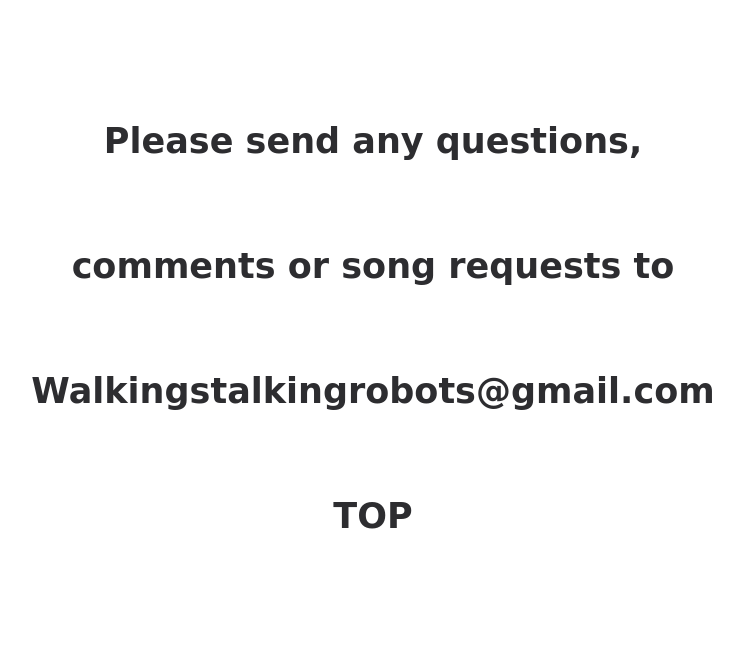
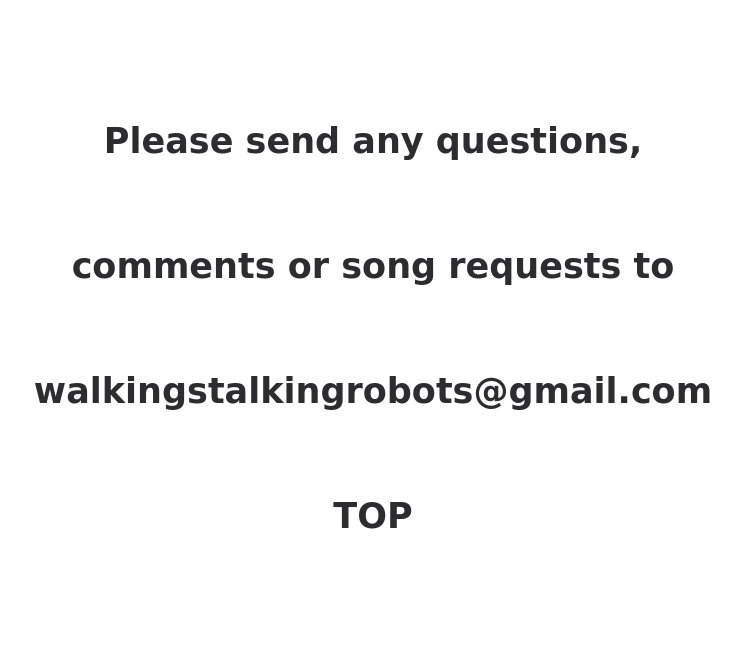
Before and after one commit to phubbard67/WSR_Website, a plain HTML site: page website/homePage.html in a window 1280 px wide. Shown: the part 3025-3674 px from the top of the page, without its empty margins (267-1010 px from the left). Drawn offline with nearby package versions, Linux system fonts and the light colour scheme; a web font is replaced by a local one.

Commit message:
One. Last. Fix. Before bed. :)

```diff
--- a/website/homePage.html
+++ b/website/homePage.html
@@ -119,7 +119,7 @@
        <p>Please send any questions,</p>
         <p>comments or song requests to</p>
        <p>
-        Walkingstalkingrobots@gmail.com
+        walkingstalkingrobots@gmail.com
     </p>
     <a href="homePage.html"><p>TOP</p></a>
    </div>
```
